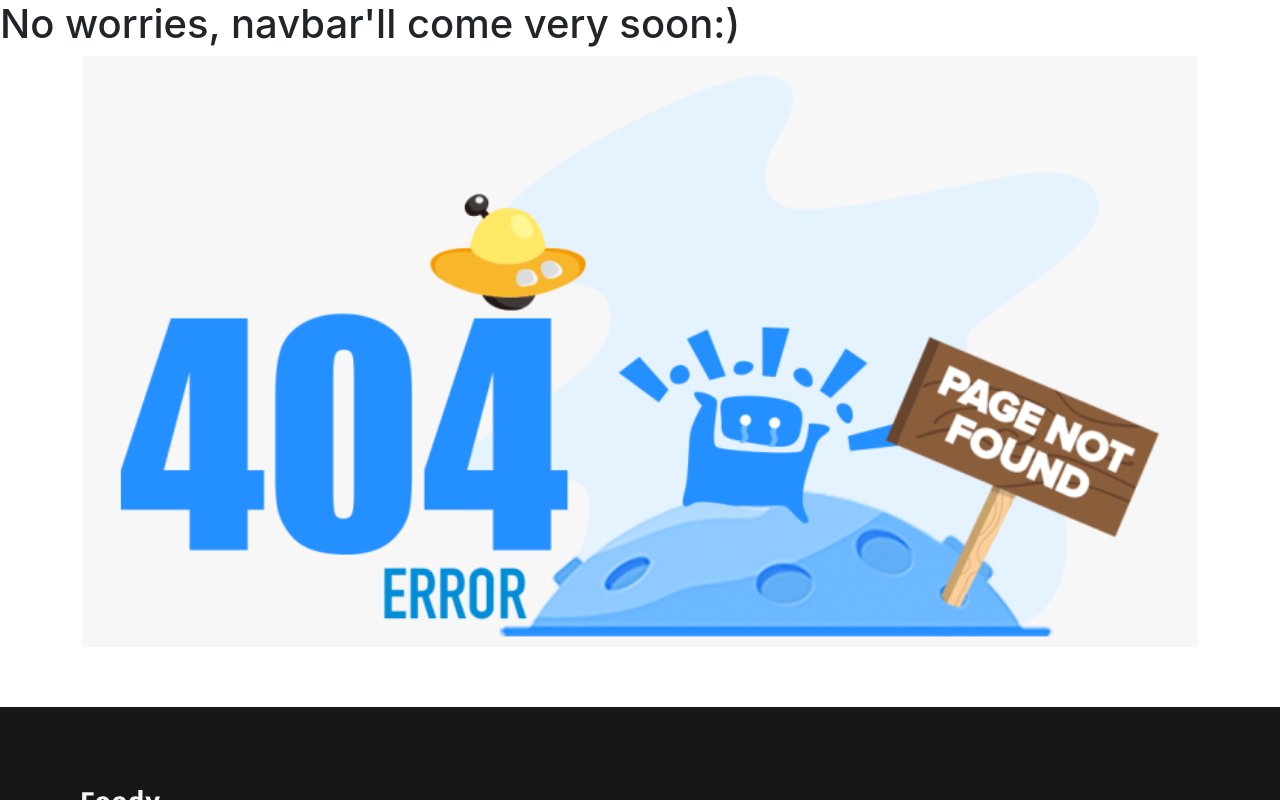
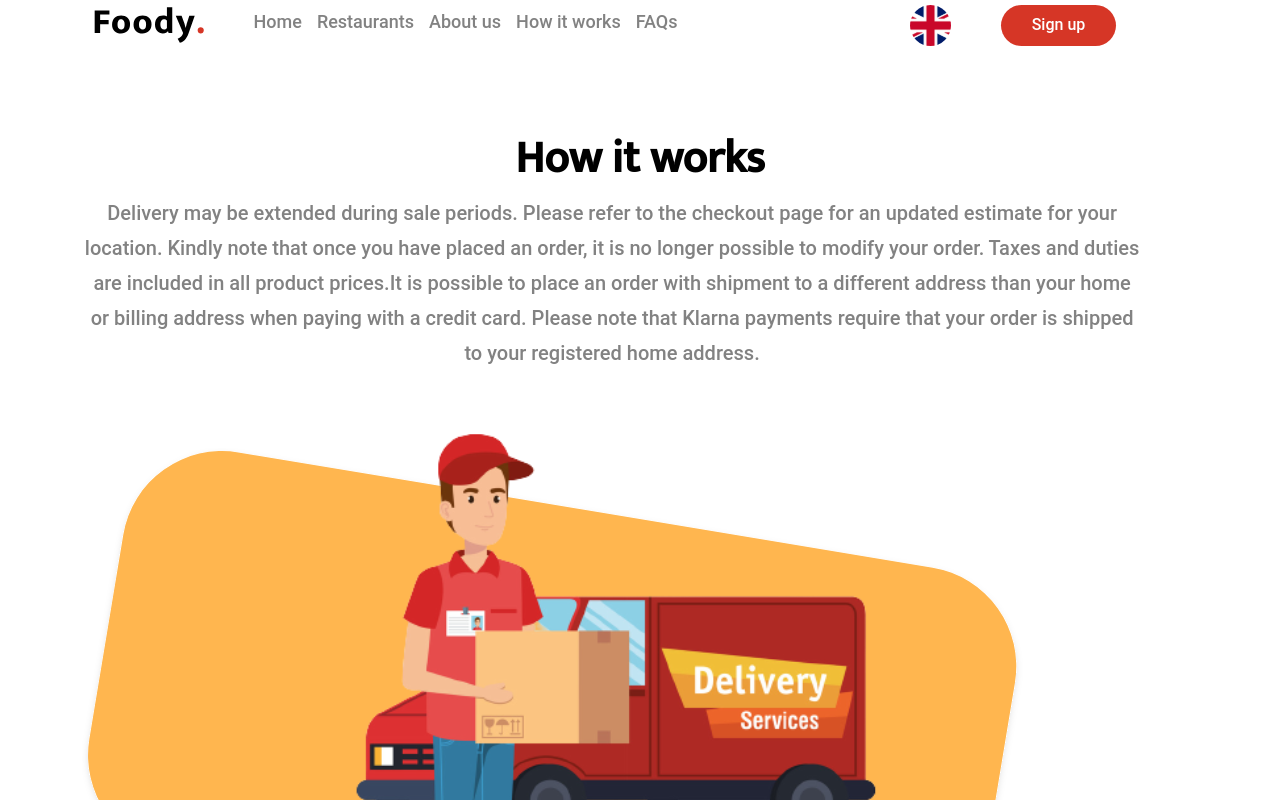
Before and after one commit to Rovshana/client.food-delivery, a Next.js app: page /howitworks in a window 1280 px wide. Before the commit this address had no page. Shown: the top 800 px of the page. Built offline with nearby package versions, Linux system fonts and the light colour scheme.

Commit message:
skelton of how_it_worksPage

```diff
--- /dev/null
+++ b/features/How/HowContainer.js
@@ -0,0 +1,15 @@
+import React from 'react'
+import HowitWorks from '../../shared/components/HowItworks/HowitWorks'
+import Footer from "../../shared/components/Footer/Footer";
+ function HowContainer(props) {
+
+
+    return (
+        <>
+
+          <HowitWorks/>
+          <Footer/>
+        </>
+    )
+}
+export default HowContainer
--- a/pages/_app.js
+++ b/pages/_app.js
@@ -4,6 +4,7 @@ import '../styles/login.css'
 import '../styles/footer.css'
 import '../styles/home.css'
 import '../styles/about.css'
+import '../styles/how.css'
 import '../styles/langbar.css'
 import '../styles/homefirst.scss'
 import "../i18n";
--- /dev/null
+++ b/pages/howitworks.js
@@ -0,0 +1,14 @@
+import React from 'react'
+import HowContainer from '../features/How/HowContainer'
+
+ function Howitworks(props) {
+
+
+    return (
+        <>
+        <HowContainer/>
+
+        </>
+    )
+}
+export default Howitworks
--- /dev/null
+++ b/shared/components/HowItworks/HowitWorks.js
@@ -0,0 +1,28 @@
+import React from "react";
+import Navbar from '../Navbar/Navbar'
+function HowitWorks(props) {
+  return (
+    <div className="container">
+        <Navbar/>
+    <div className="parent">
+      <div className="contentDiv">
+        <h3 className="title">How it works</h3>
+        <p className="content">
+          Delivery may be extended during sale periods. Please refer to the
+          checkout page for an updated estimate for your location. Kindly note
+          that once you have placed an order, it is no longer possible to modify
+          your order. Taxes and duties are included in all product prices.It is
+          possible to place an order with shipment to a different address than
+          your home or billing address when paying with a credit card. Please
+          note that Klarna payments require that your order is shipped to your
+          registered home address.
+        </p>
+      </div>
+      <div>
+        <img src="/How/delivery.svg" alt=".." />
+      </div>
+    </div>
+    </div>
+  );
+}
+export default HowitWorks;
--- /dev/null
+++ b/styles/how.css
@@ -0,0 +1,32 @@
+
+.parent{
+display: flex;
+flex-direction: column;
+}
+
+.title{
+    font-family: 'Mukta';
+font-style: normal;
+font-weight: 600;
+font-size: 45px;
+line-height: 30px;
+color: #000000;
+text-align: center;
+margin-bottom: 22px;
+}
+.content{
+    font-family: 'Roboto' ;
+font-style: normal;
+font-weight: 500;
+font-size: 20px;
+line-height: 35px;
+color: #828282;
+text-align: center;
+width: 95%;
+height: 184px;
+
+}
+
+.contentDiv{
+    margin-top: 74px;
+}
```
Also changed, not shown: public/How/delivery.svg (added).
